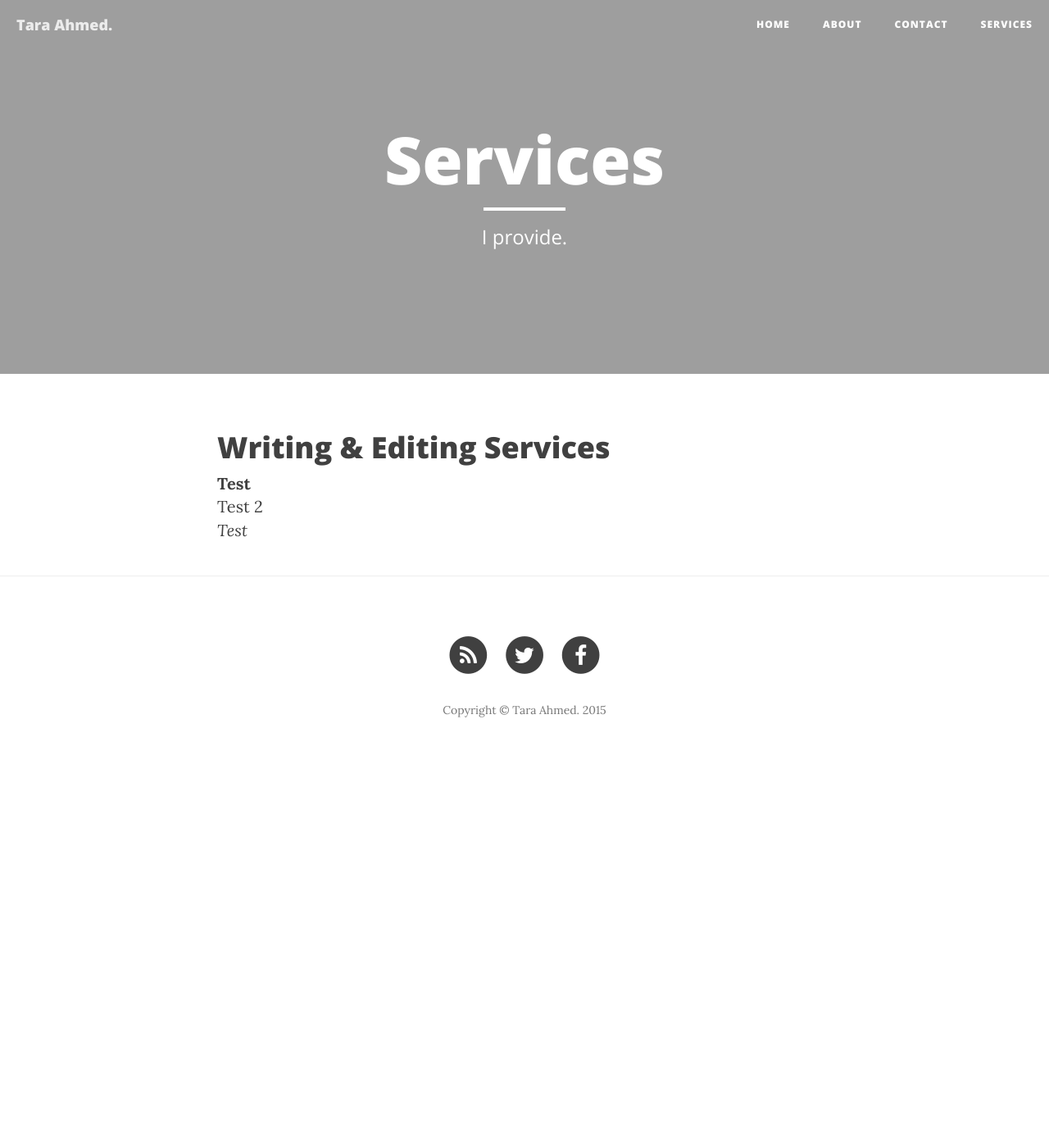
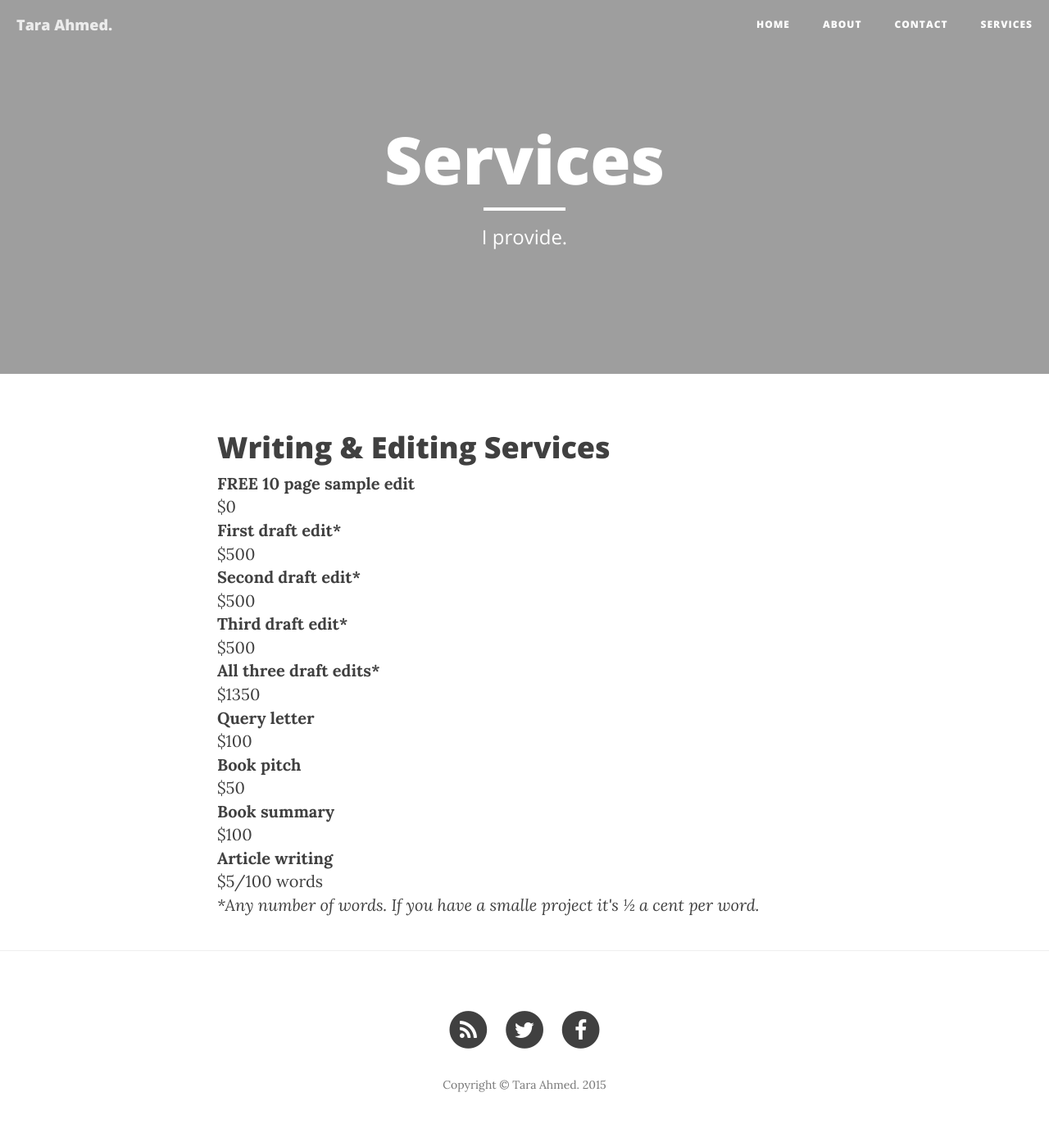
Before and after one commit to taraahmed/taraahmed.github.io, a Jekyll site: the page built from services.html, in a window 1280 px wide. Shown: the whole page at 82% size. Built offline with Jekyll 4.4.1, drawn with Linux system fonts in a browser that asks for light colours; nearby versions of some CDN libraries; before the commit the page ends 942 px from its top, so only the background shows below that.

Commit message:
Updated pricing

```diff
--- a/services.html
+++ b/services.html
@@ -7,7 +7,23 @@ header-img: "img/about-bg.jpg"
 
 <h1>Writing & Editing Services</h1>
 <dl>
-  <dt>Test</dt>
-  <dd>Test 2</dd>
-  <dfn>Test</dfn>
+  <dt><b>FREE</b> 10 page sample edit</dt>
+  <dd>$0</dd>
+  <dt>First draft edit*</dt>
+  <dd>$500</dd>
+  <dt>Second draft edit*</dt>
+  <dd>$500</dd>
+  <dt>Third draft edit*</dt>
+  <dd>$500</dd>
+  <dt>All three draft edits*</dt>
+  <dd>$1350</dd>
+  <dt>Query letter</dt>
+  <dd>$100</dd>
+  <dt>Book pitch</dt>
+  <dd>$50</dd>
+  <dt>Book summary</dt>
+  <dd>$100</dd>
+  <dt>Article writing</dt>
+  <dd>$5/100 words</dd>
+  <dfn>*Any number of words. If you have a smalle project it's &frac12; a cent per word.</dfn>
 </dl>
```
